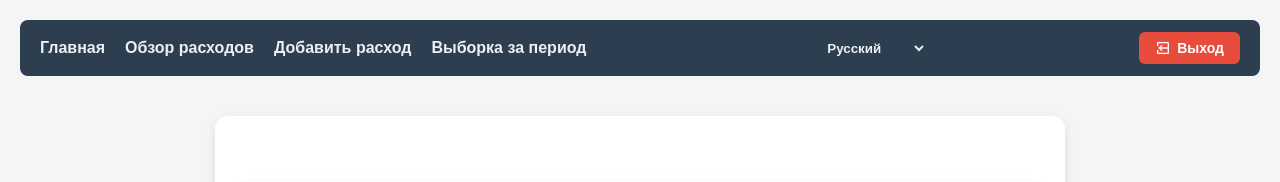
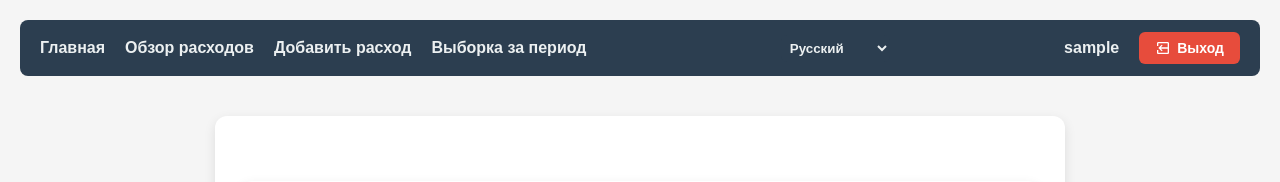
Before and after one commit to DmytroFedosyeyev/jango_rent, a Django app: page /add/ in a window 1280 px wide. Shown: the top 182 px of the page. Run offline with Django 5.2, Linux system fonts and the light colour scheme; the visitor is signed in with stand-in values (Sample User, id 1).

Commit message:
Отображение ника пользователя рядом с кнопкой 'Выход' в шапке

```diff
--- a/expenses/templates/base.html
+++ b/expenses/templates/base.html
@@ -258,13 +258,18 @@
             <input type="hidden" name="next" value="{{ request.path }}">
         </form>
 
-        <form method="post" action="{% url 'logout' %}" class="logout-form" title="{% trans 'Выйти из аккаунта' %}">
+        <form method="post" action="{% url 'logout' %}" class="logout-form" title="{% trans 'Выйти из аккаунта' %}" style="display: flex; align-items: center; gap: 10px;">
             {% csrf_token %}
+            <span style="color: #ecf0f1; font-weight: 600; margin-right: 10px;">
+                {{ user.username }}
+            </span>
             <button type="submit" class="logout-btn">
                 <svg viewBox="0 0 24 24"><path d="M10 17l1.41-1.41L8.83 13H20v-2H8.83l2.58-2.59L10 7l-5 5 5 5zM19 3H5c-1.1 0-2 .9-2 2v4h2V5h14v14H5v-4H3v4c0 1.1.9 2 2 2h14c1.1 0 2-.9 2-2V5c0-1.1-.9-2-2-2z"/></svg>
                 {% trans "Выход" %}
             </button>
+
         </form>
+
     </nav>
     {% endif %}
 
```
